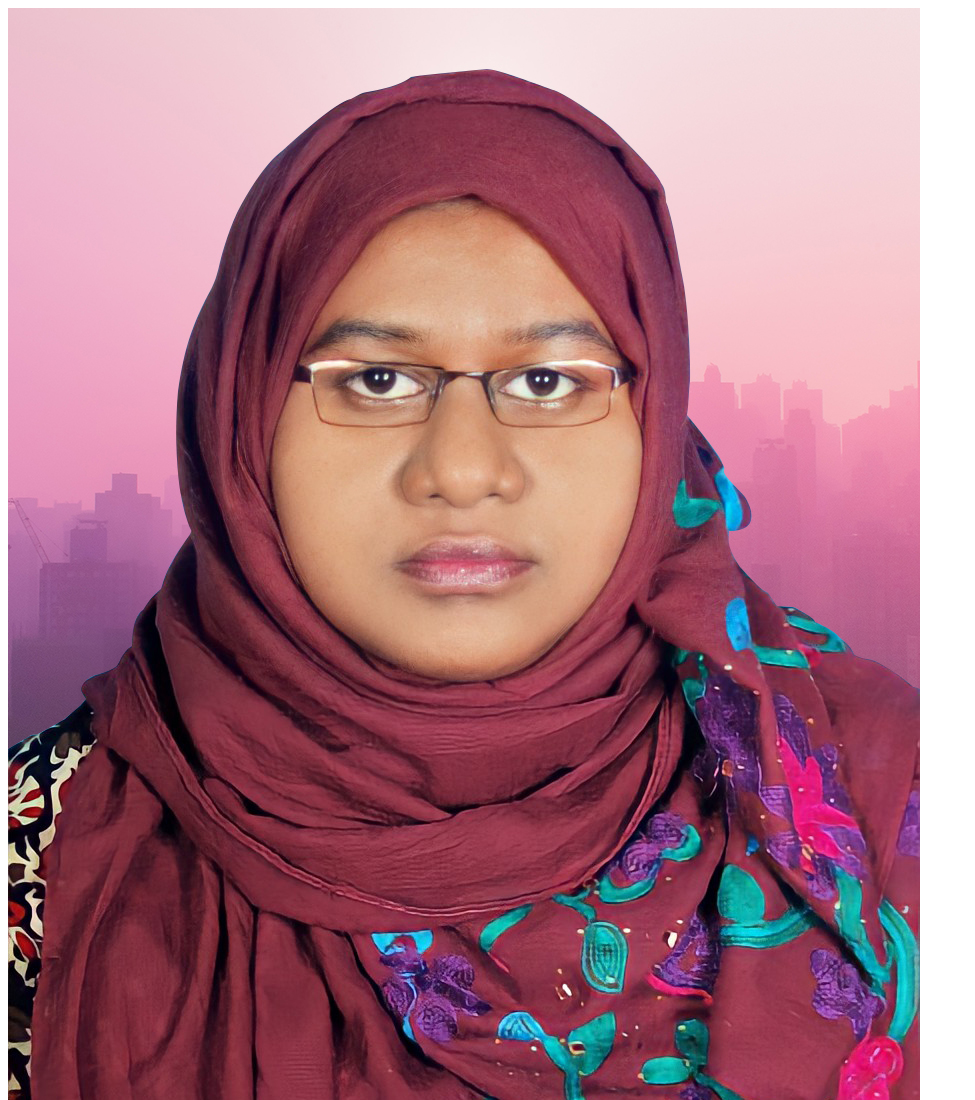
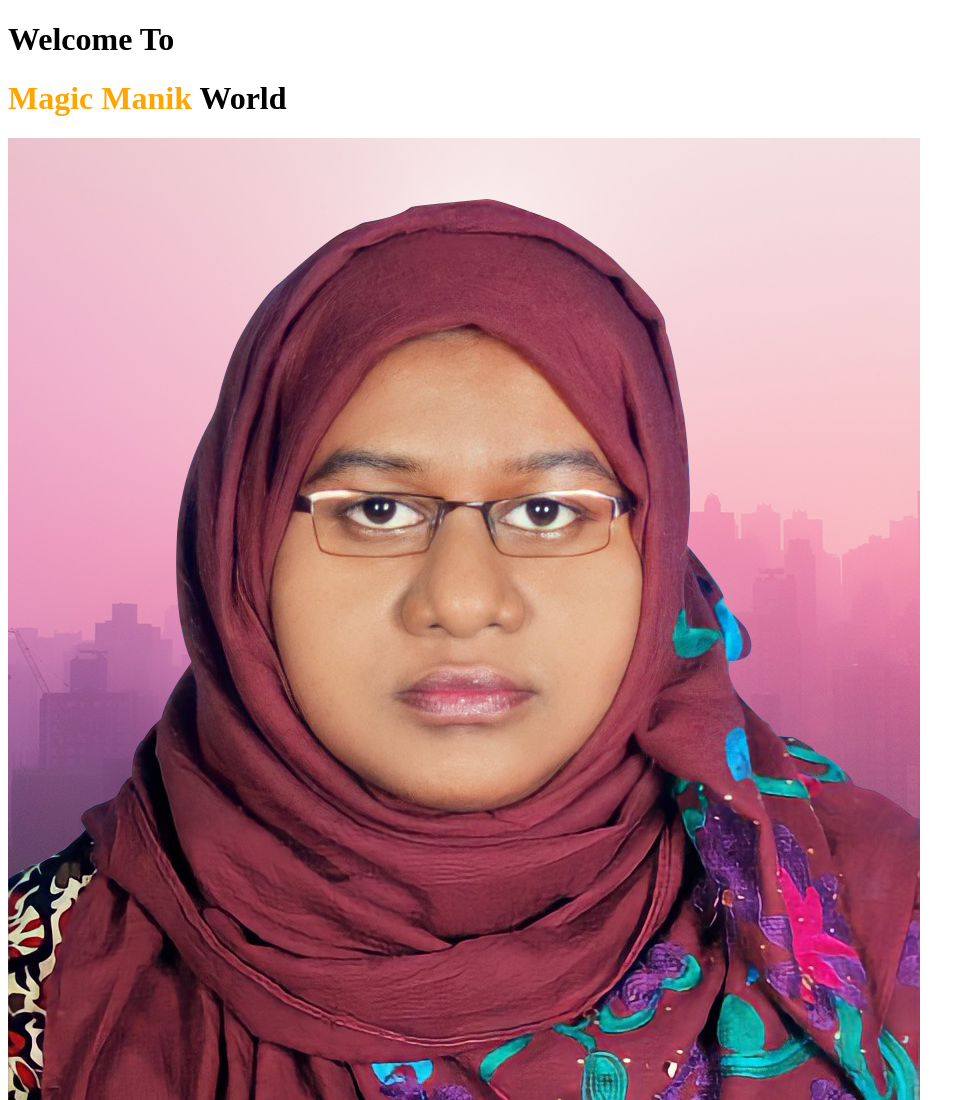
Before and after one commit to MagicManik/my-first-repo, a plain HTML site: page index.html in a window 1280 px wide. Shown: the top 1100 px of the page, without its empty margins (0-975 px from the left). Drawn offline with Linux system fonts and the light colour scheme.

Commit message:
added something

```diff
--- a/index.html
+++ b/index.html
@@ -4,9 +4,13 @@
     <meta charset="UTF-8">
     <meta http-equiv="X-UA-Compatible" content="IE=edge">
     <meta name="viewport" content="width=device-width, initial-scale=1.0">
-    <title>My First GitHub Repo</title>
+    <title>Magic Manik Potfolio</title>
+    <link rel="stylesheet" href="style.css">
+    <link rel="shortcut icon" href="magic-manik-favicon.png" type="image/x-icon">
 </head>
 <body>
+    <h1>Welcome To</h1>
+    <h1> <span>Magic Manik</span> World</h1>
     <img src="Amena.jpg" alt="jaaaaaan">
 </body>
 </html>
--- /dev/null
+++ b/style.css
@@ -0,0 +1,3 @@
+span{
+    color: orange;
+}
```
Also changed, not shown: magic-manik-favicon.png (added).
